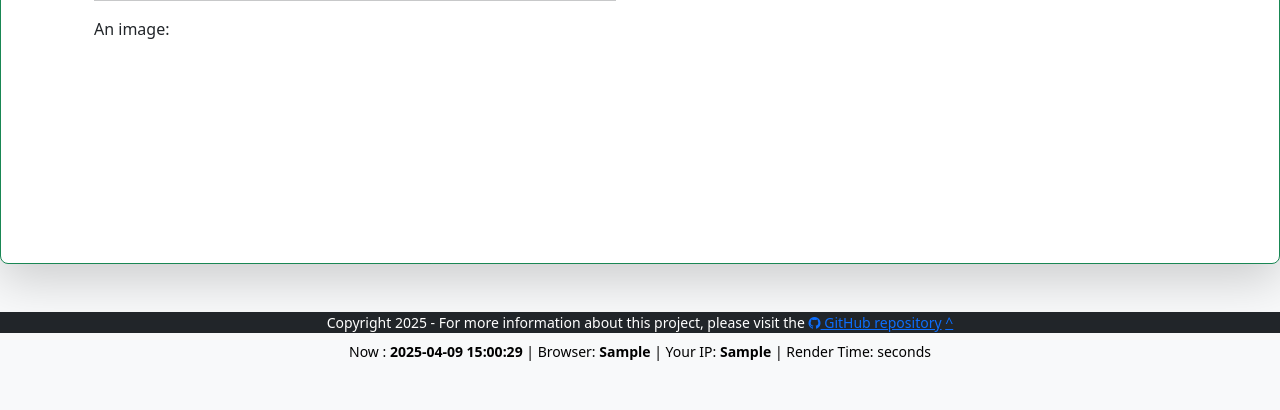
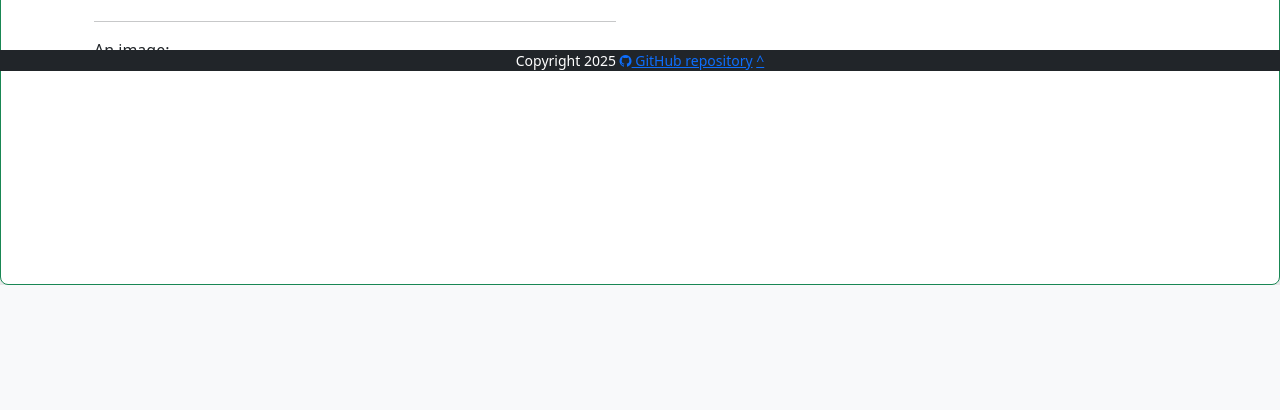
Before and after one commit to Tiozao-do-Linux/GNU-ADMW, a Django app: template templates/help.html in a window 1280 px wide. Shown: the part 729-1139 px from the top of the page. After the commit the page ends 1014 px from the top, so only its background shows below. Run offline with Django 5.2, Linux system fonts and the light colour scheme; the template is opened without the code that fills it: most values are stand-ins (such as "Sample title", 1, 10 or a date in 2020).

Commit message:
Improve the look of the base template

```diff
--- a/templates/base.html
+++ b/templates/base.html
@@ -20,6 +20,11 @@
     <!-- Navigation-->
     {% include 'navbar.html' %}
     </header>
+        <!-- Info -->
+        <div class="container-fluid text-center text-bg-light small">
+          Now : <strong>{% now "Y-m-d G:i:s" %}</strong> | Browser: <strong>{{ browser_info }}</strong> | Your IP: <strong>{{ remote_ip }}</strong> | Render Time: <strong>{{ render_time|floatformat:4 }}</strong> seconds
+        </div>
+
     <main class="border border-success shadow-lg bg-white rounded-3">
       <!-- messages -->
       {% if messages %}
@@ -42,14 +47,10 @@
       {% block content %}{% endblock %}
     </main>
     <!-- Footer -->
-    <footer class="container-fluid text-center text-bg-dark small mt-5">
-      {% now "Y" as current_year %} Copyright {{ current_year }}
-      - For more information about this project, please visit the
+    <footer class="container-fluid text-center text-bg-dark small fixed-bottom">
+        {% now "Y" as current_year %} Copyright {{ current_year }}
       <a href="https://github.com/jarbelix/GNU-ADMW" target="_blank"><i class="fa fa-solid fa-github"></i> GitHub repository</a> <a href="#page-top">^</a>
     </footer>
-    <!-- Additional Information -->
-    <div class="container text-center text-bg-light small mt-2 mb-5">
-      Now : <strong>{% now "Y-m-d G:i:s" %}</strong> | Browser: <strong>{{ browser_info }}</strong> | Your IP: <strong>{{ remote_ip }}</strong> | Render Time: <strong>{{ render_time|floatformat:4 }}</strong> seconds
-    </div>
+
   </body>
 </html>
```
